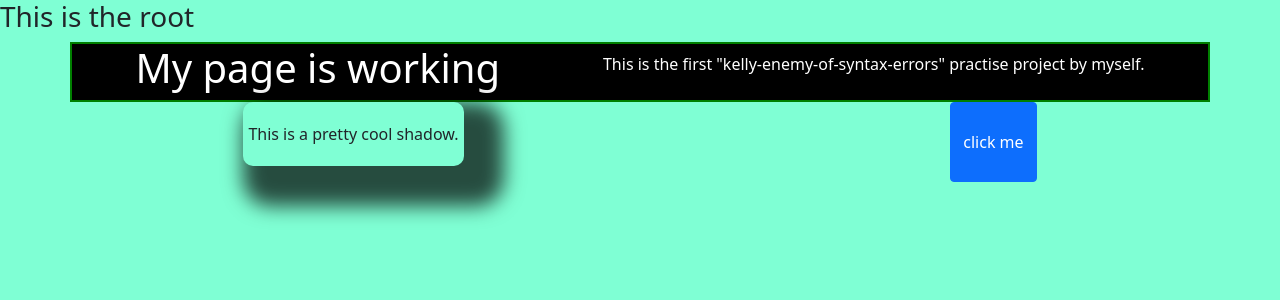
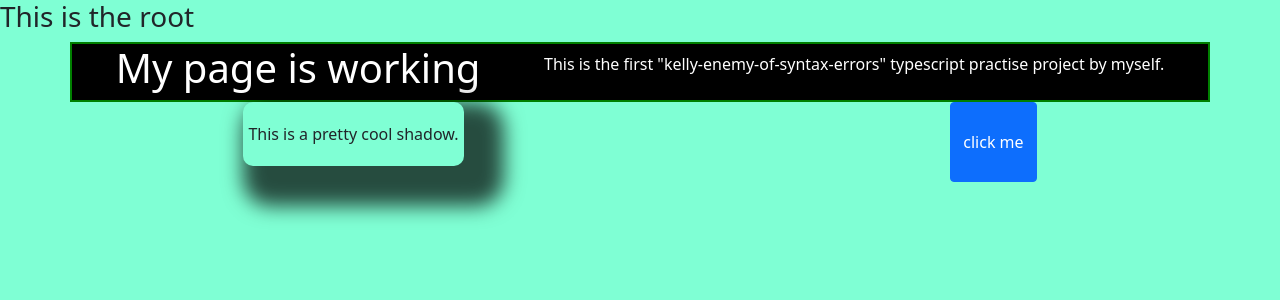
Before and after one commit to KellyKiiru/enemy-of-syntax-errors, an Angular app: page / in a window 1280 px wide. Shown: the top 300 px of the page. Built offline with nearby package versions, Linux system fonts and the light colour scheme.

Commit message:
style with bootstrap cdn link

```diff
--- a/src/app/app.component.html
+++ b/src/app/app.component.html
@@ -1,5 +1,5 @@
 <div class="container">
     <h1> My page is working</h1>
-    <p >This is the first "{{title}}" practise project by myself.</p>
+    <p >This is the first "{{title}}" typescript practise project by myself.</p>
 </div>
 <app-my-first-custom-component></app-my-first-custom-component>
--- a/src/index.html
+++ b/src/index.html
@@ -6,6 +6,7 @@
   <base href="/">
   <meta name="viewport" content="width=device-width, initial-scale=1">
   <link rel="icon" type="image/x-icon" href="favicon.ico">
+  <link href="https://cdn.jsdelivr.net/npm/bootstrap@5.1.3/dist/css/bootstrap.min.css" rel="stylesheet" integrity="sha384-1BmE4kWBq78iYhFldvKuhfTAU6auU8tT94WrHftjDbrCEXSU1oBoqyl2QvZ6jIW3" crossorigin="anonymous">
 </head>
 <body style="background-color:aquamarine;">
   <h3>This is the root </h3>
```
